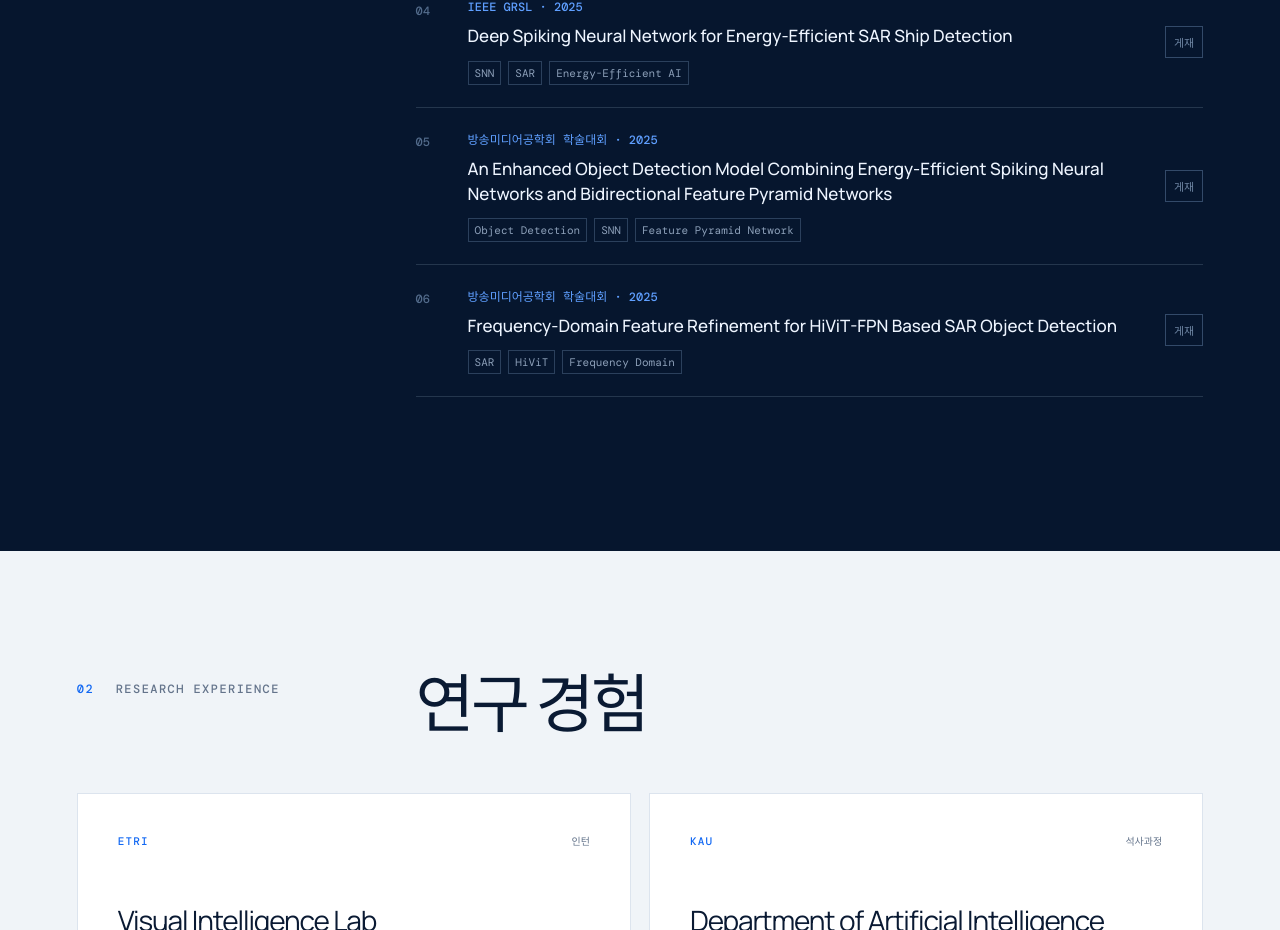
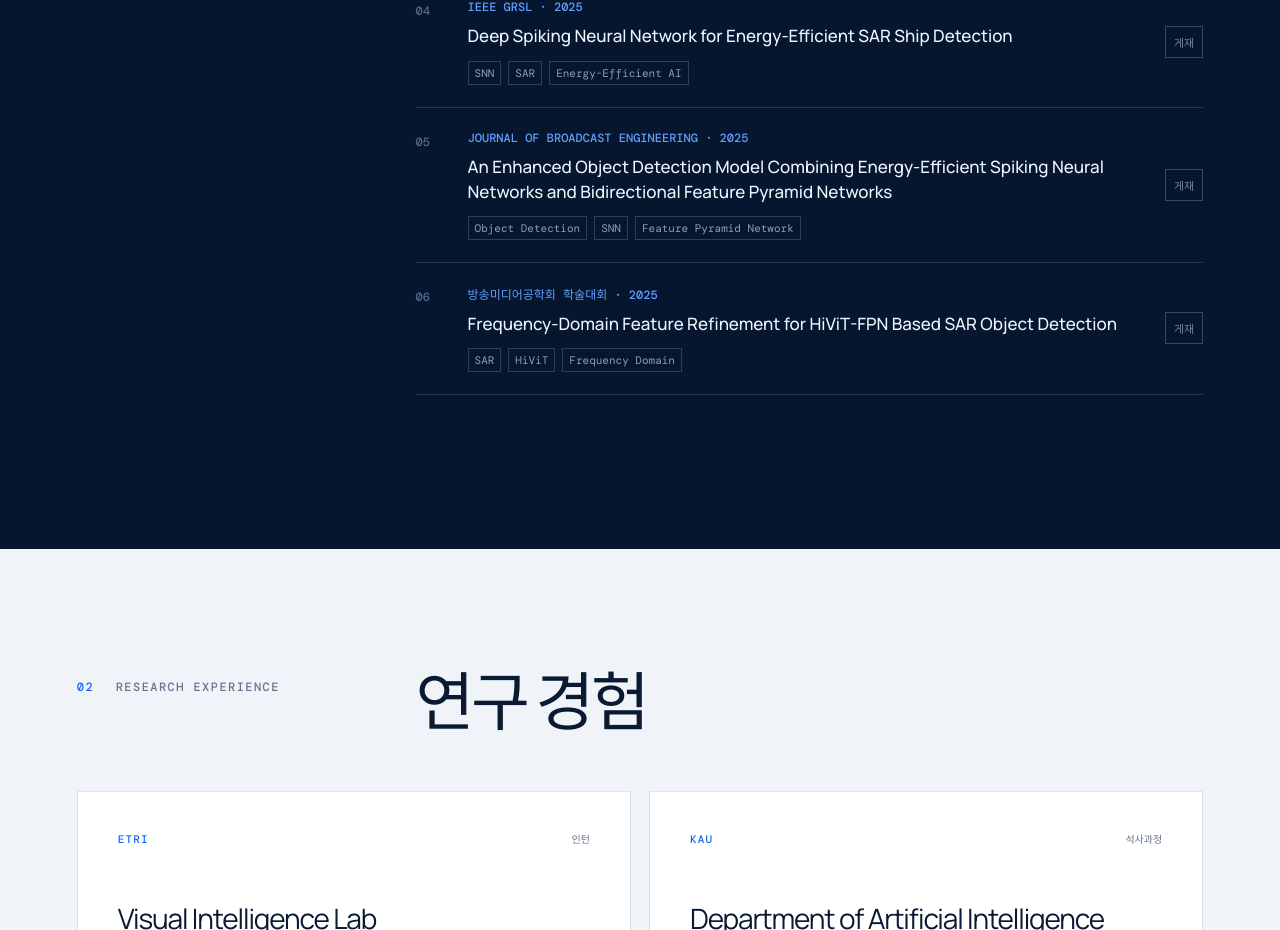
Before and after one commit to juhyunhan/portfolio, a React (Vite) app: page / in a window 1280 px wide. Shown: the part 1820-2750 px from the top of the page. Built offline with nearby package versions, Linux system fonts and the light colour scheme; a web font is replaced by a local one.

Commit message:
Correct publication venue

```diff
--- a/src/data.ts
+++ b/src/data.ts
@@ -401,7 +401,7 @@ export const publications: PublicationGroup[] = [
       {
         title:
           'An Enhanced Object Detection Model Combining Energy-Efficient Spiking Neural Networks and Bidirectional Feature Pyramid Networks',
-        venue: '방송미디어공학회 학술대회',
+        venue: 'Journal of Broadcast Engineering',
         year: '2025',
         keywords: ['Object Detection', 'SNN', 'Feature Pyramid Network'],
         link: '#',
```
